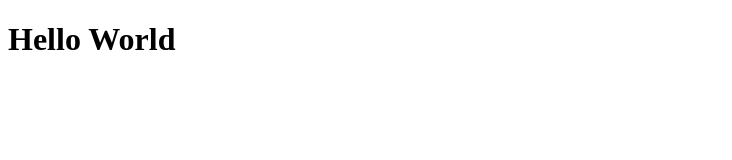
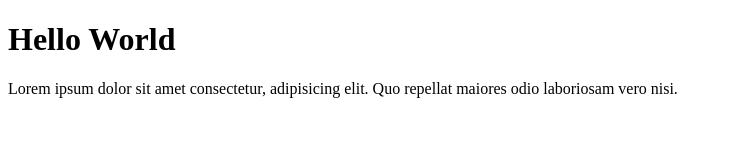
Before and after one commit to jova93/MyFirstWebSite, a plain HTML site: page index.html in a window 1280 px wide. Shown: the whole page, without its empty margins (0-732 px from the left). Drawn offline with Linux system fonts and the light colour scheme.

Commit message:
task-2 done

```diff
--- a/index.html
+++ b/index.html
@@ -8,5 +8,6 @@
 </head>
 <body>
     <h1>Hello World</h1>
+    <p>Lorem ipsum dolor sit amet consectetur, adipisicing elit. Quo repellat maiores odio laboriosam vero nisi.</p>
 </body>
 </html>
```
